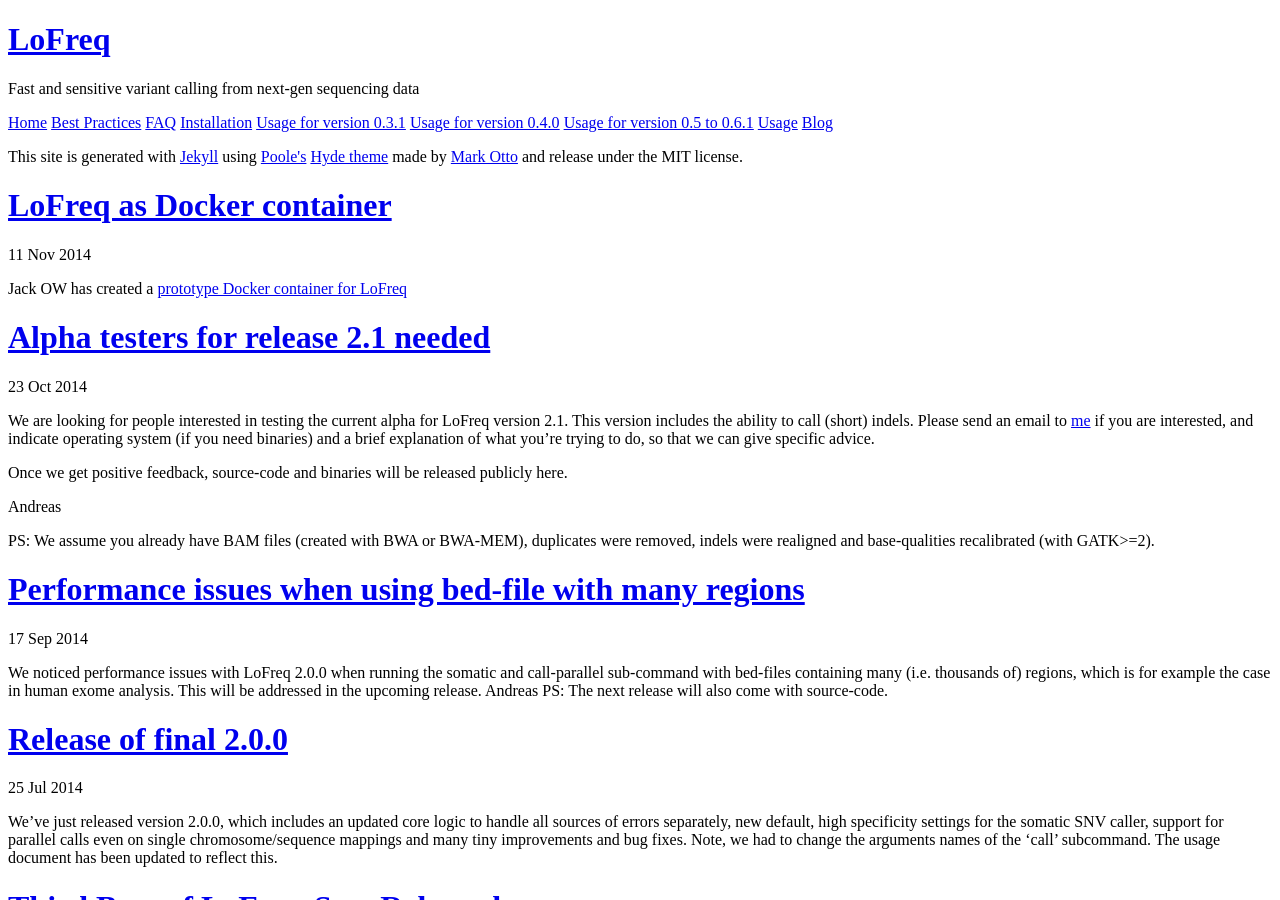
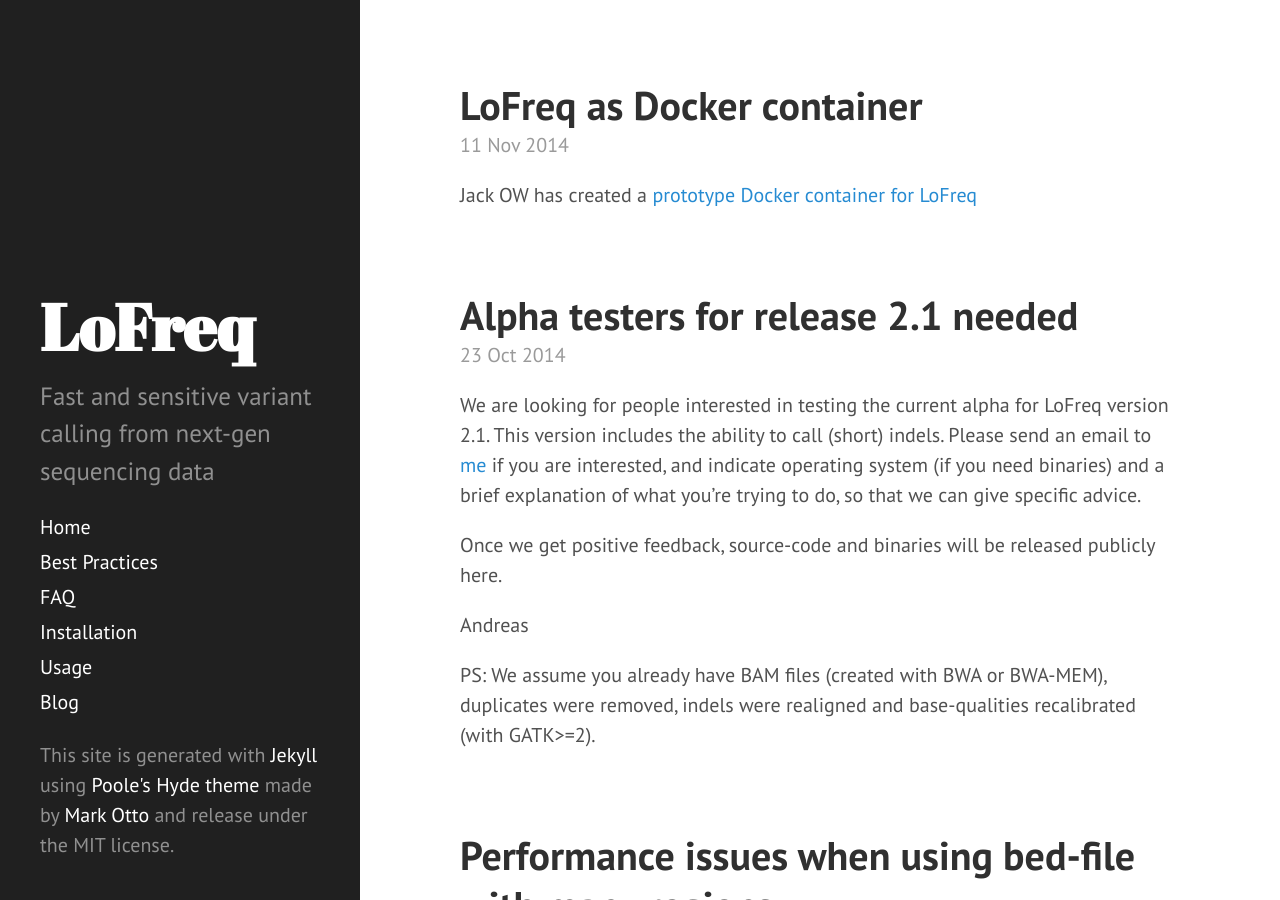
Before and after one commit to CSB5/lofreq, a Jekyll site: the page built from blog/index.html, in a window 1280 px wide and 900 px high. Built offline with Jekyll 4.4.1, drawn with Linux system fonts in a browser that asks for light colours; Markdown is read by kramdown in place of the engine named in the settings; the list of posts is cut into pages by our own code.

Commit message:
- Now following  GitHub Project Page URL structure (baseurl = /lofreq) for  permalinks or internal links and when referencing css files - Removed old usage files

```diff
--- a/_config.yml
+++ b/_config.yml
@@ -3,8 +3,9 @@
 highlighter:      pygments
 
 # Permalinks
+# http://jekyllrb.com/docs/upgrading/: "Starting with v2.0, however, absolute permalinks will become opt-out, meaning Jekyll will default to using absolute permalinks instead of relative permalinks."
 permalink:        pretty
-relative_permalinks: true
+# hyde original: relative_permalinks: true
 
 # Setup
 title:            LoFreq
@@ -12,7 +13,10 @@
 description:      'Fast and sensitive variant calling from next-gen sequencing data'
 #url:              http://csb5.github.io
 baseurl:          /lofreq
-
+# baseurl should be set to /project according to
+# see project-pages notes on http://jekyllrb.com/docs/github-pages/
+# and a local serve call should then use --baseurl ""
+# but that breaks relative css reference etc
 author:
   name:           'Andreas Wilm'
   url:            https://twitter.com/mdo
@@ -21,14 +25,14 @@
 paginate_path:    blog/page:num
 
 # Custom vars
-hyde_version:    2.1.0
-hyde_commit:     e2a6f89
+#hyde_version:    2.1.0
+#hyde_commit:     e2a6f89
 
 #sourceforge:
 #  download:     https://sourceforge.net/p/lofreq/
-github:
-  repo:         https://github.com/CSB5/lofreq-star
+#github:
+#  repo:         https://github.com/CSB5/lofreq
 
 # exclude this from build
 exclude:	[tmp/, jekyll.README, LICENSE.md,
-            Makefile Makefile.in aclocal.m4 autom4te.cache/ compile config.guess config.status config.sub configure depcomp install-sh libtool ltmain.sh m4/ missing src/]
+            Makefile, Makefile.in, aclocal.m4, autom4te.cache/, compile, config.guess, config.status, config.sub, configure, depcomp, install-sh, libtool, ltmain.sh, m4/, missing, src/]
--- a/_includes/head.html
+++ b/_includes/head.html
@@ -15,14 +15,15 @@
   </title>
 
   <!-- CSS -->
-  <link rel="stylesheet" href="{{ site.baseurl }}public/css/poole.css">
-  <link rel="stylesheet" href="{{ site.baseurl }}public/css/syntax.css">
-  <link rel="stylesheet" href="{{ site.baseurl }}public/css/hyde.css">
+  <!-- using {{ site.baseurl }}/path/to/css.css according to http://jekyllrb.com/docs/github-pages/ -->
+  <link rel="stylesheet" href="{{ site.baseurl }}/public/css/poole.css">
+  <link rel="stylesheet" href="{{ site.baseurl }}/public/css/syntax.css">
+  <link rel="stylesheet" href="{{ site.baseurl }}/public/css/hyde.css">
   <link rel="stylesheet" href="http://fonts.googleapis.com/css?family=PT+Sans:400,400italic,700|Abril+Fatface">
 
   <!-- Icons -->
-  <link rel="apple-touch-icon-precomposed" sizes="144x144" href="{{ site.baseurl }}public/apple-touch-icon-144-precomposed.png">
-                                 <link rel="shortcut icon" href="{{ site.baseurl }}public/favicon.ico">
+  <link rel="apple-touch-icon-precomposed" sizes="144x144" href="{{ site.baseurl }}/public/apple-touch-icon-144-precomposed.png">
+                                 <link rel="shortcut icon" href="{{ site.baseurl }}/public/favicon.ico">
 
   <!-- RSS -->
   <link rel="alternate" type="application/rss+xml" title="RSS" href="/atom.xml">
--- a/_includes/sidebar.html
+++ b/_includes/sidebar.html
@@ -10,7 +10,7 @@
     </div>
 
     <nav class="sidebar-nav">
-      <a class="sidebar-nav-item{% if page.url == site.baseurl %} active{% endif %}" href="{{ site.baseurl }}">Home</a>
+      <a class="sidebar-nav-item{% if page.url == site.baseurl %} active{% endif %}" href="{{ site.baseurl }}/">Home</a>
 
       {% comment %}
         The code below dynamically generates a sidebar nav of pages with
@@ -26,7 +26,7 @@
         {% endif %}
       {% endfor %}
 
-      <a class="sidebar-nav-item" href="{{ site.baseurl }}blog/">Blog</a>
+      <a class="sidebar-nav-item" href="{{ site.baseurl }}/blog/">Blog</a>
       <!--<a class="sidebar-nav-item" href="dead-end">Just a sidebar-nav-item test</a>-->
       <!--<a class="sidebar-nav-item" href="{{ site.github.repo }}/archive/v{{ site.version }}.zip">Download</a>-->
       <!-- <a class="sidebar-nav-item" href="{{ site.github.repo }}">GitHub project</a> -->
--- a/blog/index.html
+++ b/blog/index.html
@@ -22,7 +22,7 @@
 <div class="pagination">
   {% if paginator.next_page %}
       <!-- FIXME get rid of hardcoded path to "blog" -->
-    <a class="pagination-item older" href="{{ site.baseurl }}blog/page{{paginator.next_page}}">Older</a>
+    <a class="pagination-item older" href="{{ site.baseurl }}/blog/page{{paginator.next_page}}">Older</a>
   {% else %}
     <span class="pagination-item older">Older</span>
   {% endif %}
@@ -31,7 +31,7 @@
       <a class="pagination-item newer" href="{{ site.baseurl }}">Newer</a>
     {% else %}
       <!-- FIXME get rid of hardcoded path to "blog" -->
-      <a class="pagination-item newer" href="{{ site.baseurl }}blog/page{{paginator.previous_page}}">Newer</a>
+      <a class="pagination-item newer" href="{{ site.baseurl }}/blog/page{{paginator.previous_page}}">Newer</a>
     {% endif %}
   {% else %}
     <span class="pagination-item newer">Newer</span>
```
Also changed, not shown: tmp/usage-version-0.3.1.md (renamed from usage-version-0.3.1.md), tmp/usage-version-0.4.0.md (renamed from usage-version-0.4.0.md), tmp/usage-version-0.5.0.md (renamed from usage-version-0.5.0.md).
